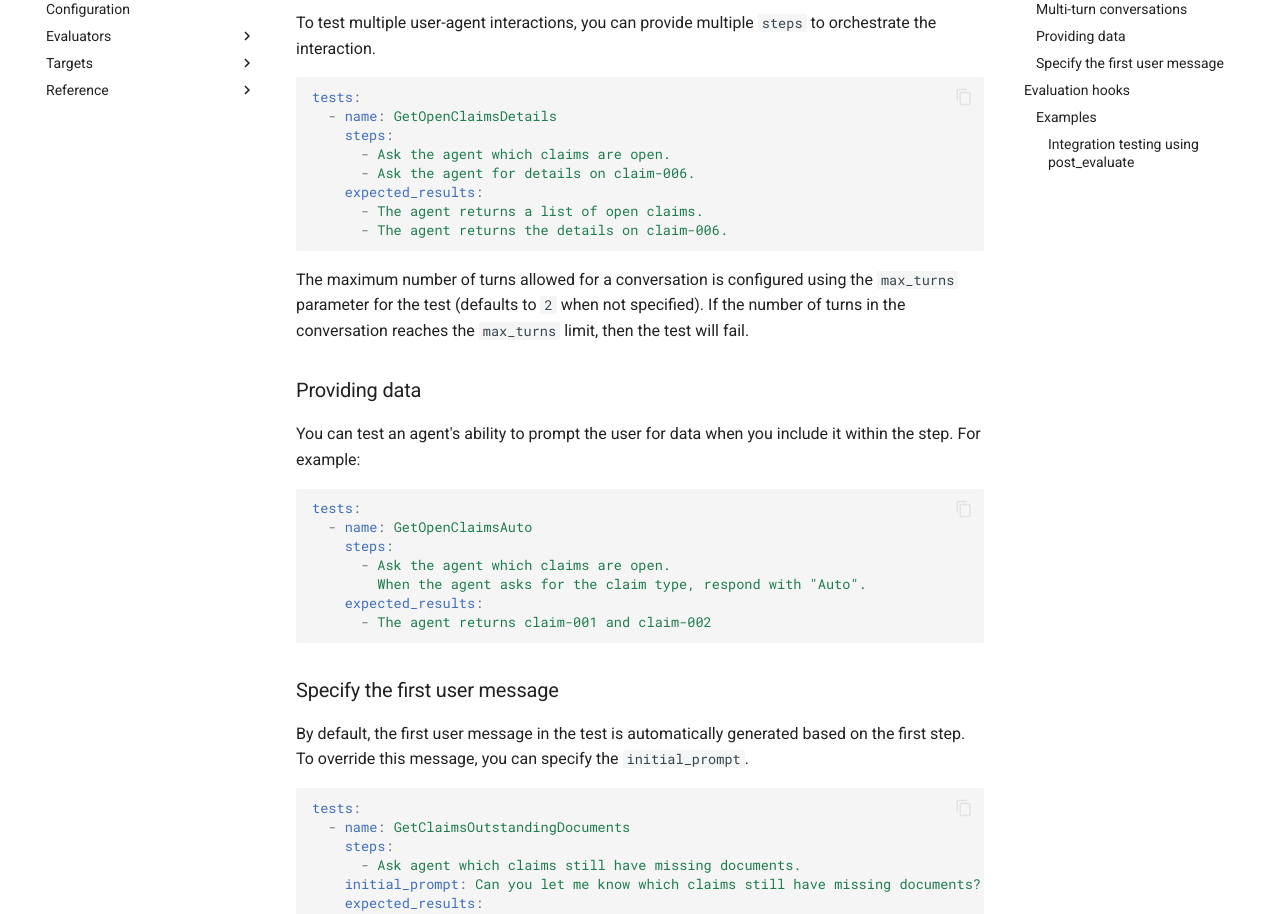
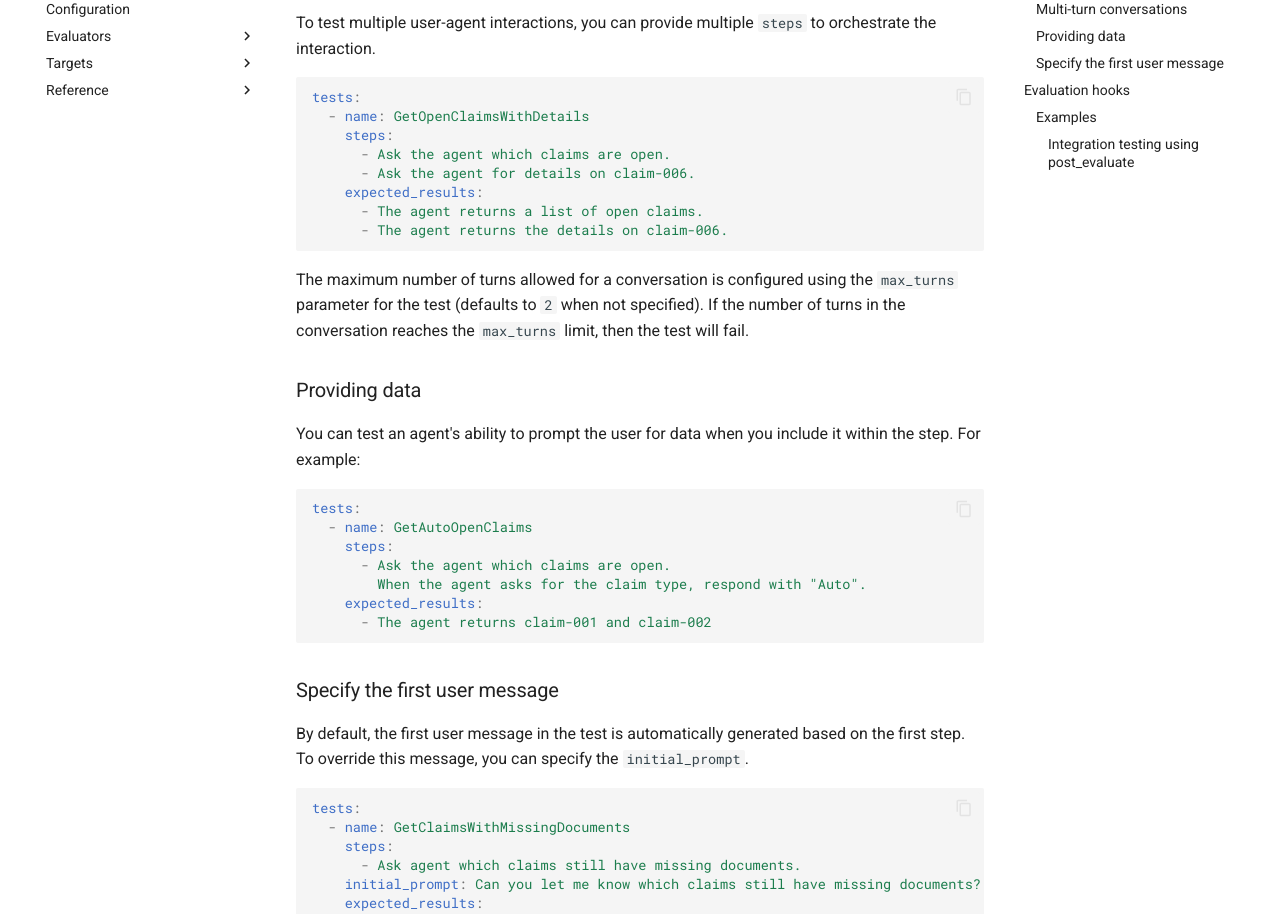
Before and after one commit to awslabs/agent-evaluation, an MkDocs documentation site: the page built from docs/user_guide.md, in a window 1280 px wide and 1400 px high, scrolled down 1459 px. Shown: the part 153-1067 px from the top of the window. Built offline with MkDocs 1.6.1 and Material for MkDocs 9.7.7, drawn with Linux system fonts in a browser that asks for light colours; comment, search, counter and statistics services are not loaded.

Commit message:
docs: update user guide

````diff
--- a/docs/user_guide.md
+++ b/docs/user_guide.md
@@ -71,7 +71,7 @@ To test multiple user-agent interactions, you can provide multiple `steps` to or
 
 ```yaml
 tests:
-  - name: GetOpenClaimsDetails
+  - name: GetOpenClaimsWithDetails
     steps:
       - Ask the agent which claims are open.
       - Ask the agent for details on claim-006.
@@ -89,7 +89,7 @@ You can test an agent's ability to prompt the user for data when you include it
 
 ```yaml
 tests:
-  - name: GetOpenClaimsAuto
+  - name: GetAutoOpenClaims
     steps:
       - Ask the agent which claims are open.
         When the agent asks for the claim type, respond with "Auto".
@@ -103,7 +103,7 @@ By default, the first user message in the test is automatically generated based
 
 ```yaml
 tests:
-  - name: GetClaimsOutstandingDocuments
+  - name: GetClaimsWithMissingDocuments
     steps:
       - Ask agent which claims still have missing documents.
     initial_prompt: Can you let me know which claims still have missing documents?
````
